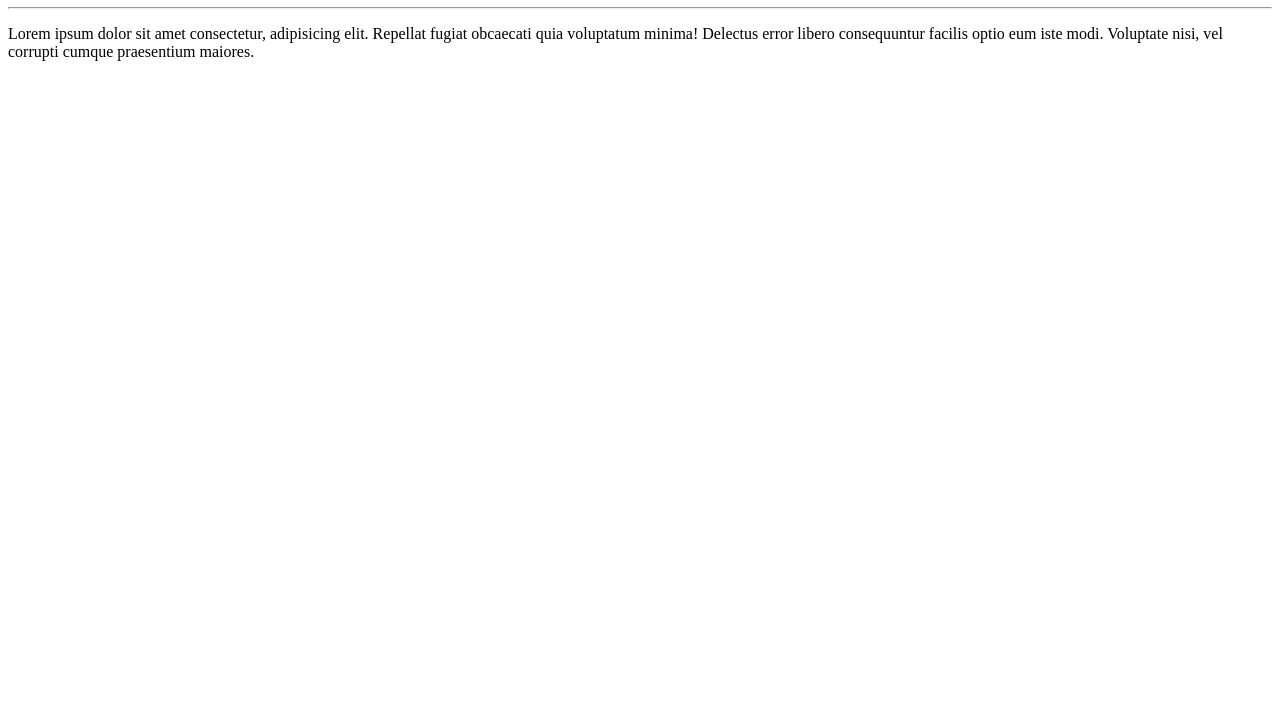
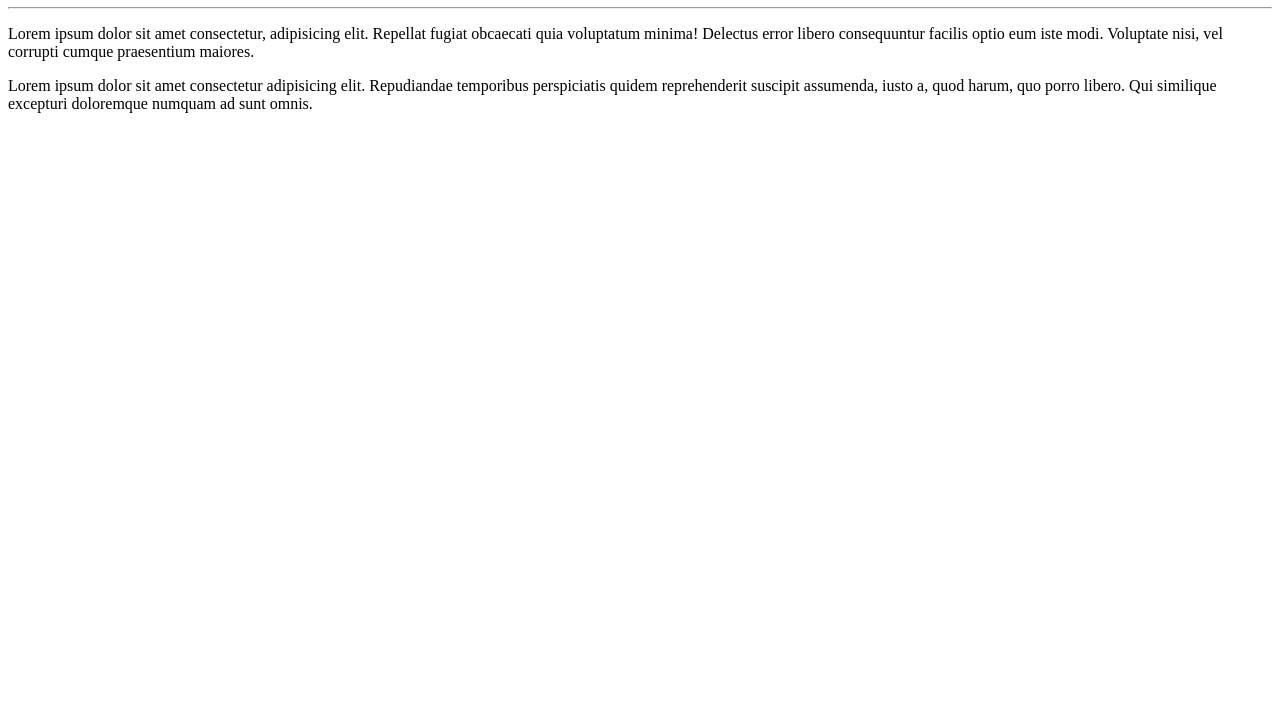
Before and after one commit to kalitalima/olamundo, a plain HTML site: page site-exemplo/index.html in a window 1280 px wide. Shown: the part 73-800 px from the top of the page. Drawn offline with Linux system fonts and the light colour scheme.

Commit message:
adicionei um paragrafo

```diff
--- a/site-exemplo/index.html
+++ b/site-exemplo/index.html
@@ -10,5 +10,6 @@
     <h1>Olá, Mundo!</h1>
     <hr>
     <p>Lorem ipsum dolor sit amet consectetur, adipisicing elit. Repellat fugiat obcaecati quia voluptatum minima! Delectus error libero consequuntur facilis optio eum iste modi. Voluptate nisi, vel corrupti cumque praesentium maiores.</p>
+    <p>Lorem ipsum dolor sit amet consectetur adipisicing elit. Repudiandae temporibus perspiciatis quidem reprehenderit suscipit assumenda, iusto a, quod harum, quo porro libero. Qui similique excepturi doloremque numquam ad sunt omnis.</p>
 </body>
 </html>
```
